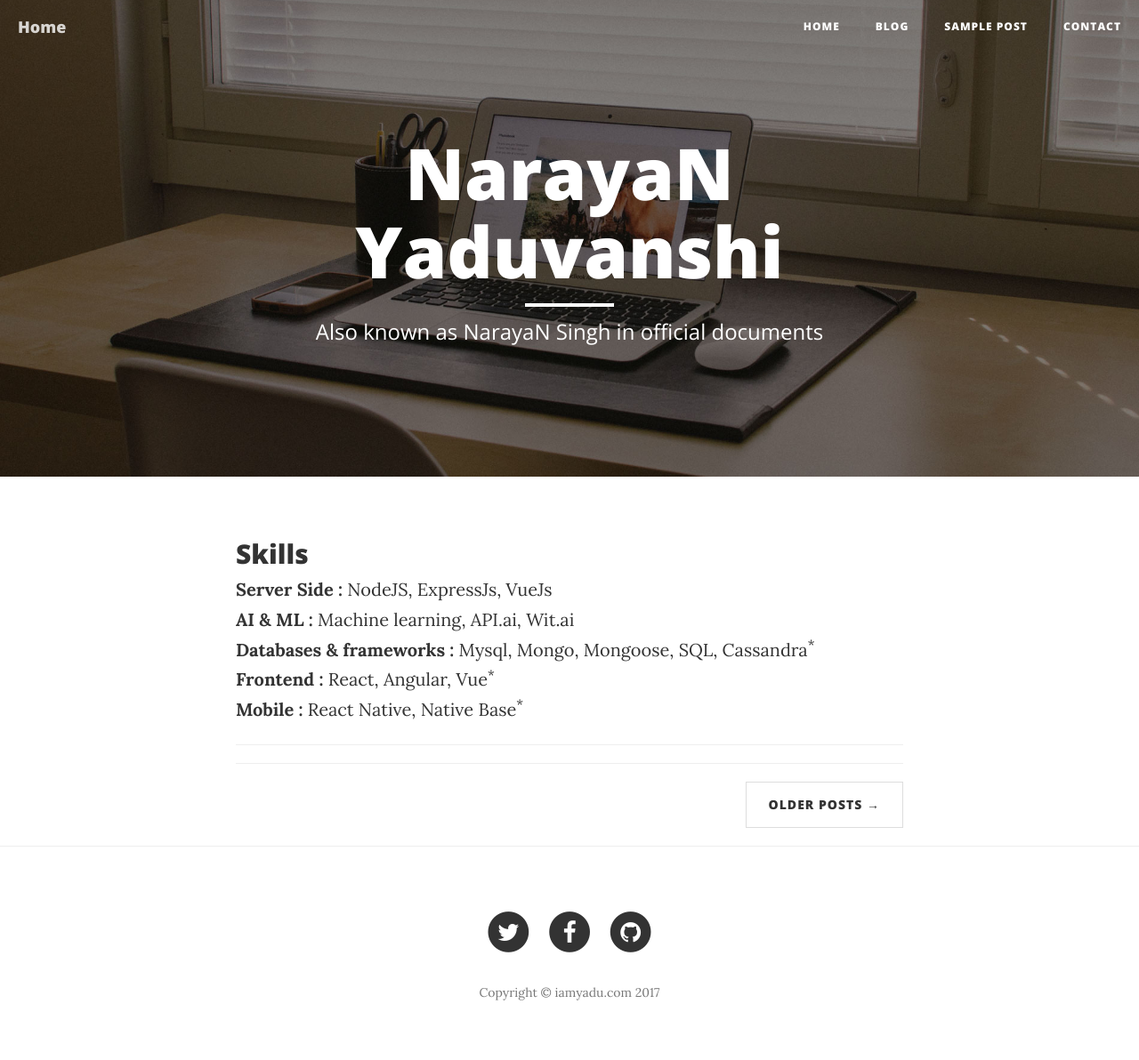
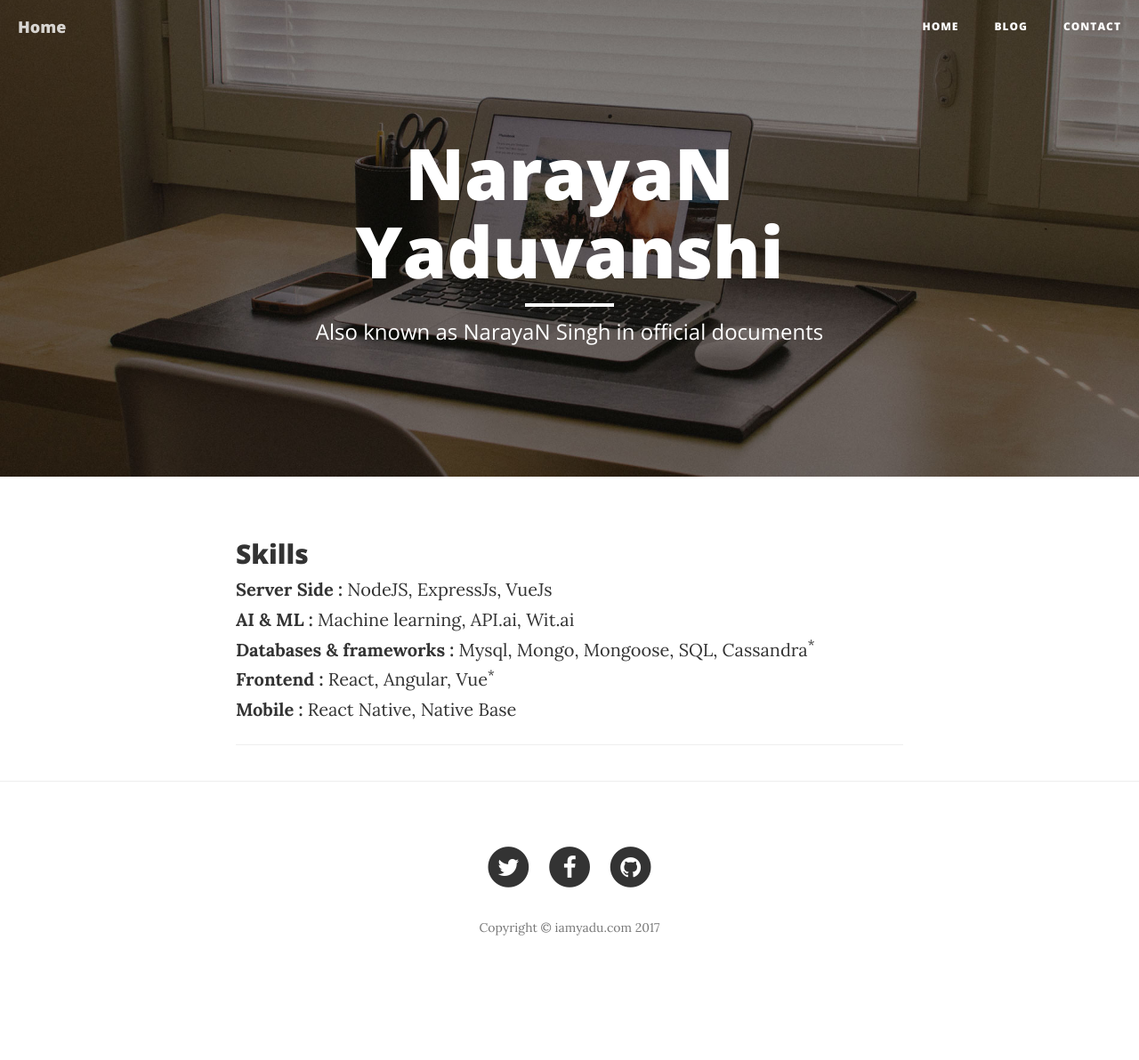
Before and after one commit to the-yadu/iamyadu, a PHP site: page / in a window 1280 px wide. Shown: the whole page at 89% size. After the commit the page ends 1052 px from the top, so only its background shows below. Run offline with PHP 8.4, Linux system fonts and the light colour scheme.

Commit message:
renamed to php

```diff
--- a/index.html
+++ b/index.php
@@ -32,7 +32,6 @@
 </head>
 
 <body>
-
     <!-- Navigation -->
     <nav class="navbar navbar-default navbar-custom navbar-fixed-top">
         <div class="container-fluid">
@@ -53,9 +52,6 @@
                     </li>
                     <li>
                         <a href="http://dailyblogvlog.com">blog</a>
-                    </li>
-                    <li>
-                        <a href="post.html">Sample Post</a>
                     </li>
                     <li>
                         <a href="contact.html">Contact</a>
@@ -105,18 +101,10 @@
                         <label>Frontend : </label> React, Angular, Vue<sup>*</sup>
                     </div>
                     <div>
-                        <label>Mobile : </label> React Native, <a href="http://nativebase.io">Native Base</a><sup>*</sup>
+                        <label>Mobile : </label> React Native, <a href="http://nativebase.io">Native Base</a>
                     </div>
                 </div>
                 <hr>
-
-                <hr>
-                <!-- Pager -->
-                <ul class="pager">
-                    <li class="next">
-                        <a href="#">Older Posts &rarr;</a>
-                    </li>
-                </ul>
             </div>
         </div>
     </div>
```
